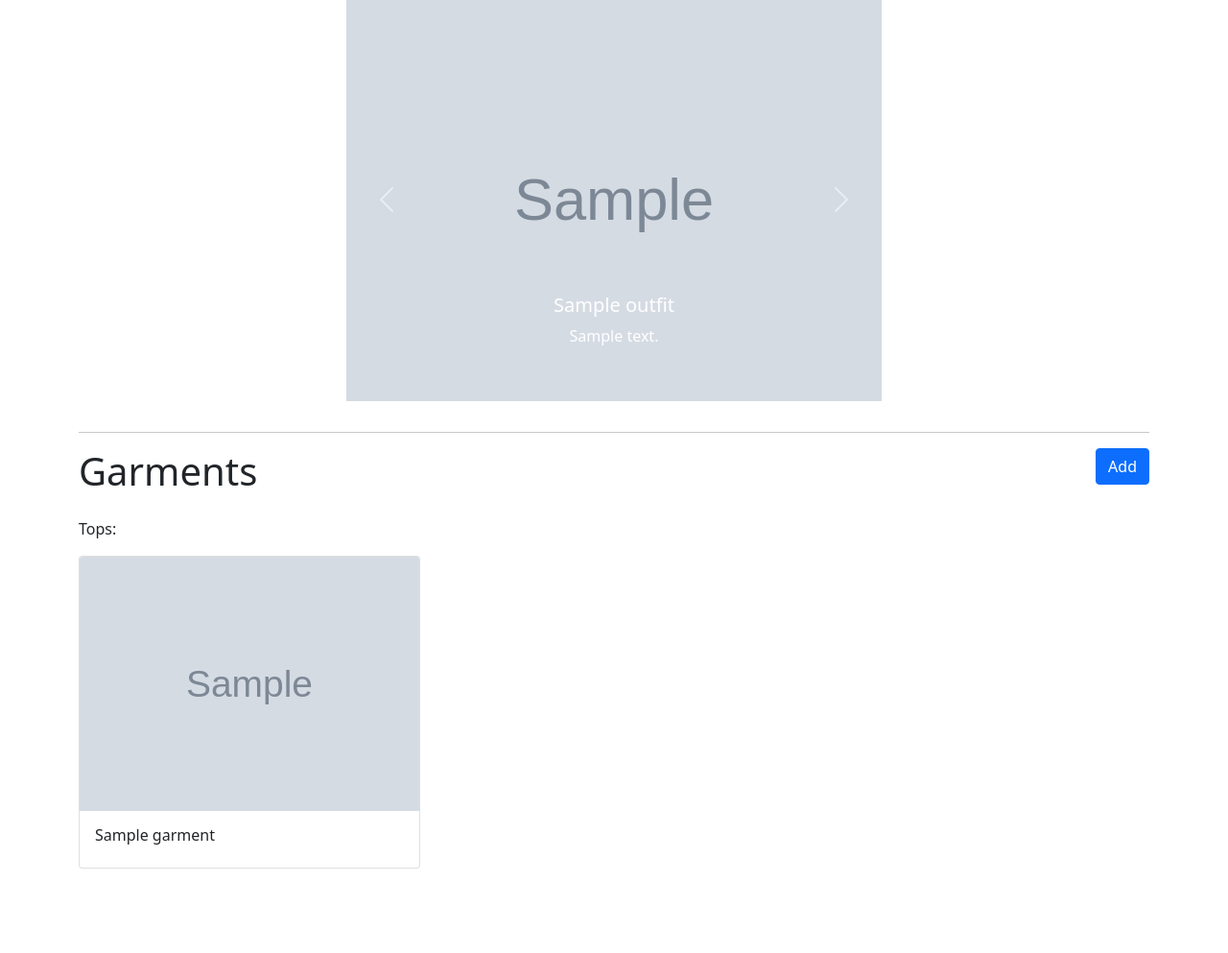
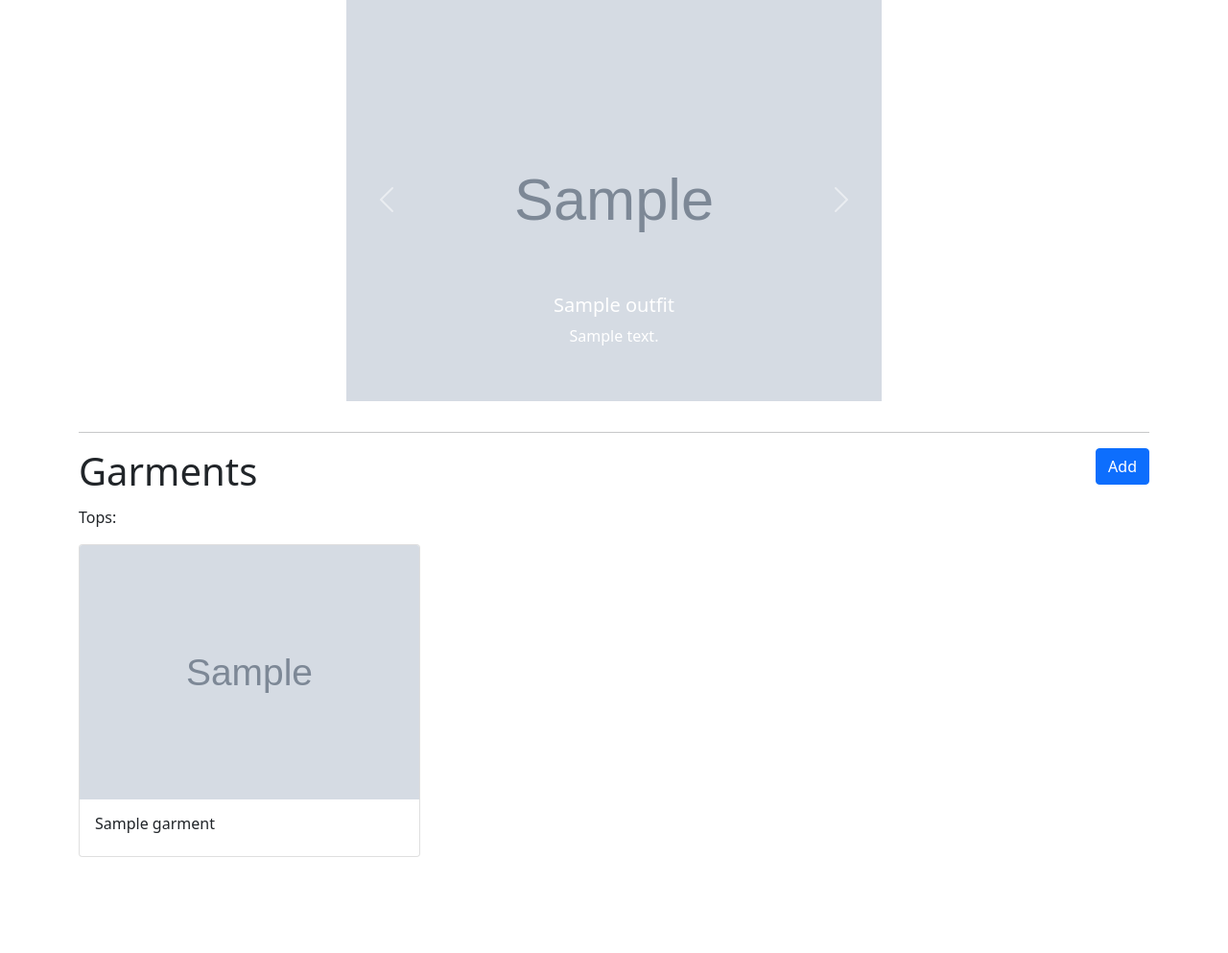
Before and after one commit to garrett1001/wardrobe-app, a Django app: page /wardrobe/ in a window 1280 px wide. Shown: the part 306-1299 px from the top of the page at 96% size. After the commit the page ends 1199 px from the top, so only its background shows below. Run offline with Django 4.2, Linux system fonts and the light colour scheme; a user stored in the database is signed in; tables that the repository leaves empty hold one stand-in row (values such as "Sample post"); grey boxes marked "Sample" are stand-in pictures; parts of the project's set-up code (start-up, migrations or seed data) failed here and were passed over.

Commit message:
Fixed wardrobe layout

```diff
--- a/mysite/wardrobe/templates/wardrobe/wardrobe.html
+++ b/mysite/wardrobe/templates/wardrobe/wardrobe.html
@@ -7,6 +7,7 @@
 <!--Wardrobe-->
 <div class="container py-5">
     <h1 class="display-1">Wardrobe</h1>
+
     <hr>
 
     <div class="row">
@@ -75,7 +76,7 @@
         </div>
     </div>
 
-    <div class="py-3">
+    <div class="pt-1">
         {% if tops %}
         <p>Tops:</p>
         <div class="row row-cols-2 row-cols-md-3 g-4">
```
